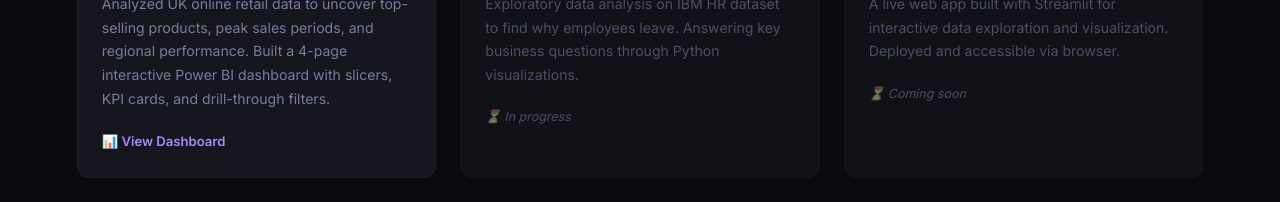
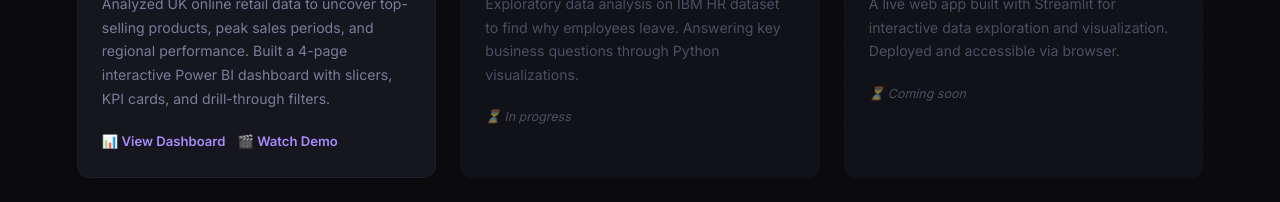
Before and after one commit to mubeenadeem/mubeenadeem.github.io, a website built with Parcel: page index.html in a window 1280 px wide. Shown: the part 2920-3122 px from the top of the page. Built offline with nearby package versions, Linux system fonts and the light colour scheme.

Commit message:
Update index.html

```diff
--- a/index.html
+++ b/index.html
@@ -499,6 +499,7 @@
             <div class="project-desc">Analyzed UK online retail data to uncover top-selling products, peak sales periods, and regional performance. Built a 4-page interactive Power BI dashboard with slicers, KPI cards, and drill-through filters.</div>
             <div class="project-links">
               <a href="uk-ecommerce-dashboard.pdf" target="_blank" class="project-link">📊 View Dashboard</a>
+<a href="https://youtu.be/U1rSg2SGl-M" target="_blank" class="project-link">🎬 Watch Demo</a>
             </div>
           </div>
         </div>
```
